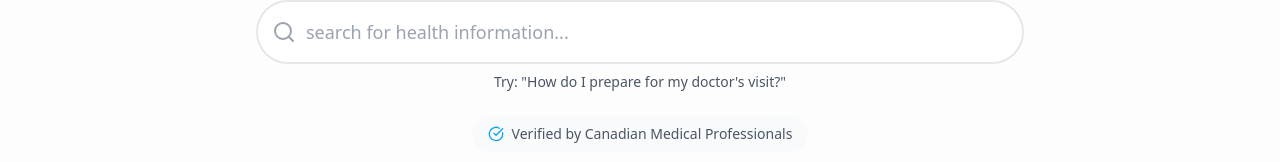
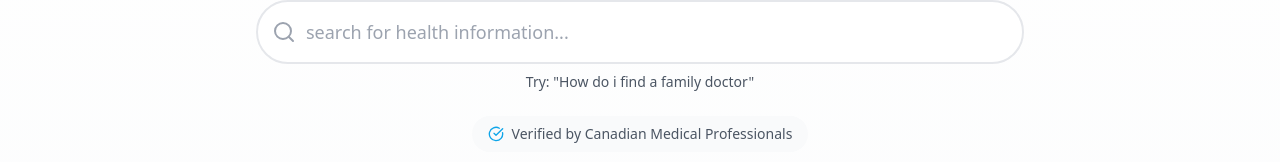
Before and after one commit to FUMEDanalyticsLAB/howtocanada, a React (Vite) app: page / in a window 1280 px wide. Shown: the part 200-362 px from the top of the page. Built offline with nearby package versions, Linux system fonts and the light colour scheme.

Commit message:
Update search suggestion text
Changed the search suggestion in the SearchBar component from "Try: 'How do I prepare for my doctor's visit?'" to "How do I find a family doctor".
[skip gpt_engineer]

```diff
--- a/src/components/SearchBar.tsx
+++ b/src/components/SearchBar.tsx
@@ -27,7 +27,7 @@ const SearchBar = () => {
         />
       </div>
       <div className="mt-2 text-sm text-gray-600">
-        Try: "How do I prepare for my doctor's visit?"
+        Try: "How do i find a family doctor"
       </div>
     </form>
   );
```
